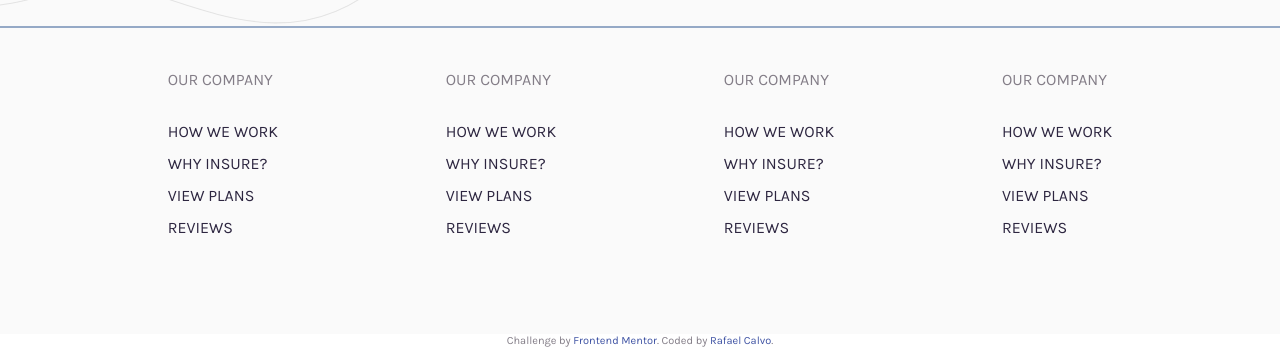
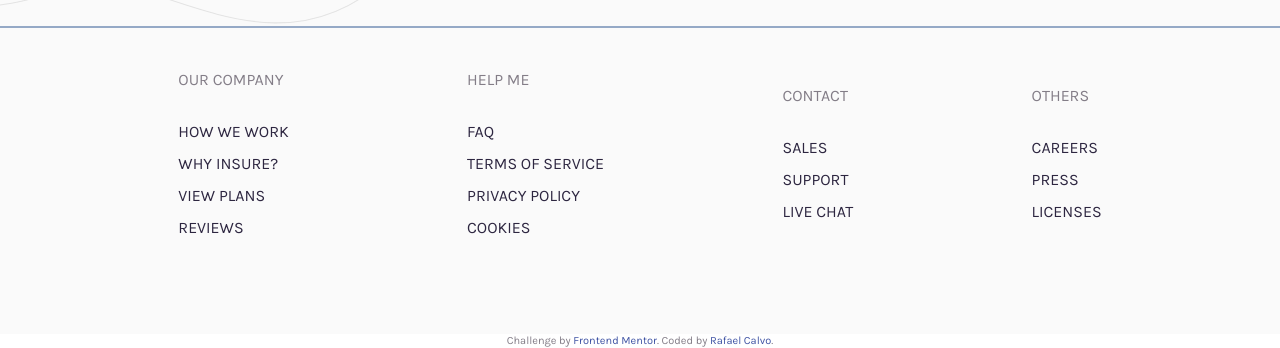
Before and after one commit to rafacalvo/fem-insure-landing, a plain HTML site: page index.html in a window 1280 px wide. Shown: the part 2430-2778 px from the top of the page. Drawn offline with Linux system fonts and the light colour scheme.

Commit message:
Update index.html

```diff
--- a/index.html
+++ b/index.html
@@ -143,13 +143,15 @@
     </div>
   </section>
 
-  <section class="see-more container">
+  <section class="container">
+    <div class="see-more">
       <h1>
         Find out more <br> about how we work
       </h1>
       <a href="#" class="button header__cta">
         How we work
       </a>
+    </div>
   </section>
 
   <section class="footer">
@@ -186,27 +188,25 @@
         </div>
         <!-- Column 2 -->
         <div class="footer__item">
-          <p>Our company</p>
-          <a href="#">How we work</a>
-          <a href="#">Why Insure?</a>
-          <a href="#">View plans</a>
-          <a href="#">Reviews</a>
+          <p>Help Me</p>
+          <a href="#">FAQ</a>
+          <a href="#">Terms of service</a>
+          <a href="#">Privacy Policy</a>
+          <a href="#">Cookies</a>
         </div>
         <!-- Column 3 -->
         <div class="footer__item">
-          <p>Our company</p>
-          <a href="#">How we work</a>
-          <a href="#">Why Insure?</a>
-          <a href="#">View plans</a>
-          <a href="#">Reviews</a>
+          <p>Contact</p>
+          <a href="#">Sales</a>
+          <a href="#">Support</a>
+          <a href="#">Live Chat</a>
         </div>
         <!-- Column 4 -->
         <div class="footer__item">
-          <p>Our company</p>
-          <a href="#">How we work</a>
-          <a href="#">Why Insure?</a>
-          <a href="#">View plans</a>
-          <a href="#">Reviews</a>
+          <p>Others</p>
+          <a href="#">Careers</a>
+          <a href="#">Press</a>
+          <a href="#">Licenses</a>
         </div>
       </div>
     </div>
```
Lines whose indentation alone changed are shown as unchanged.
